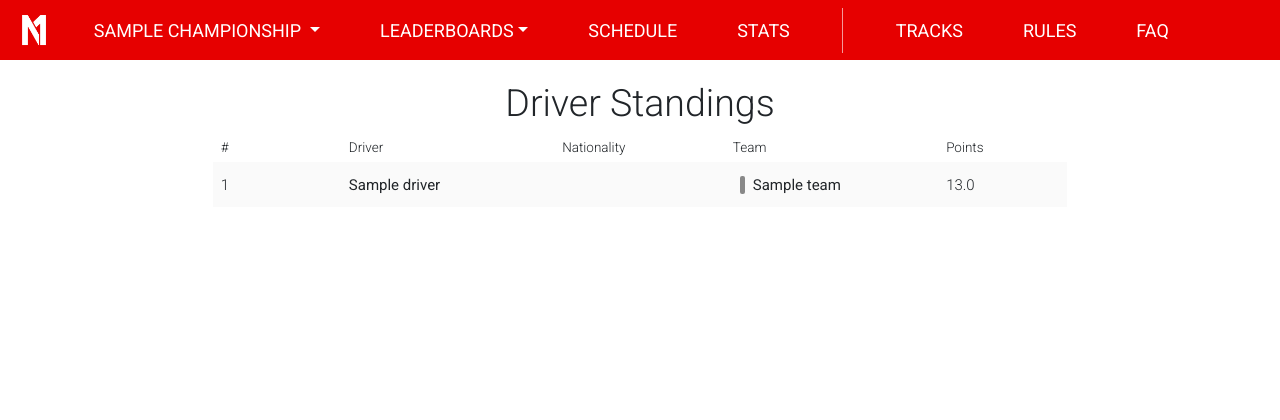
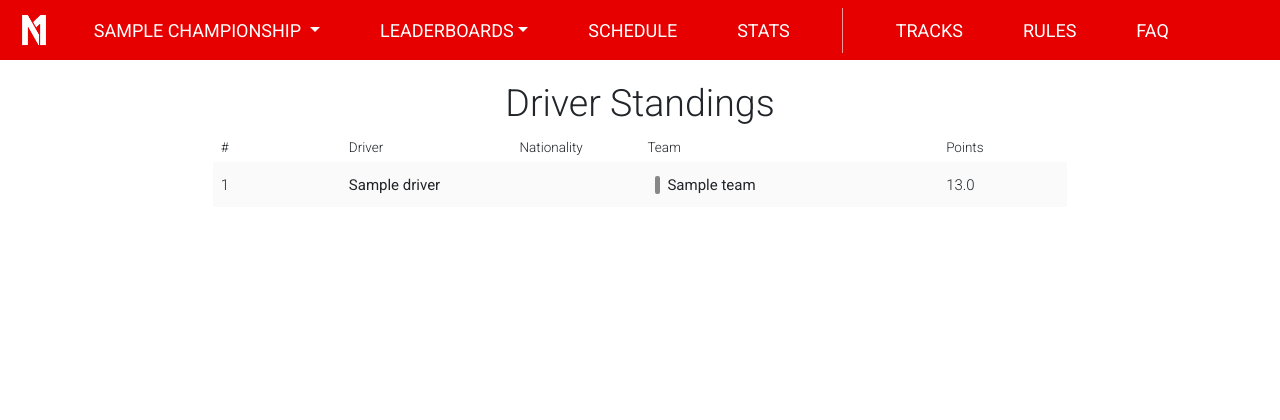
Before and after one commit to Wadu436/formula1-championship, a Django app: page /championships/1/drivers_standings/ in a window 1280 px wide. Shown: the top 420 px of the page. Run offline with Django 3.2, Linux system fonts and the light colour scheme; tables that the repository leaves empty hold one stand-in row (values such as "Sample post"); some libraries are stand-ins or nearby versions.

Commit message:
give teams more room

```diff
--- a/app/leaderboard/templates/leaderboard/drivers_standings.html
+++ b/app/leaderboard/templates/leaderboard/drivers_standings.html
@@ -10,9 +10,9 @@
             <table class="table table-striped leaderboard-table table-borderless" style="font-size: 1rem;">
                 <colgroup>
                     <col style="width: 15%;">
-                    <col style="width: 25%;">
                     <col style="width: 20%;">
-                    <col style="width: 25%;">
+                    <col style="width: 15%;">
+                    <col style="width: 35%;">
                     <col style="width: 15%;">
                 </colgroup>
                 <thead class="table-white">
```
